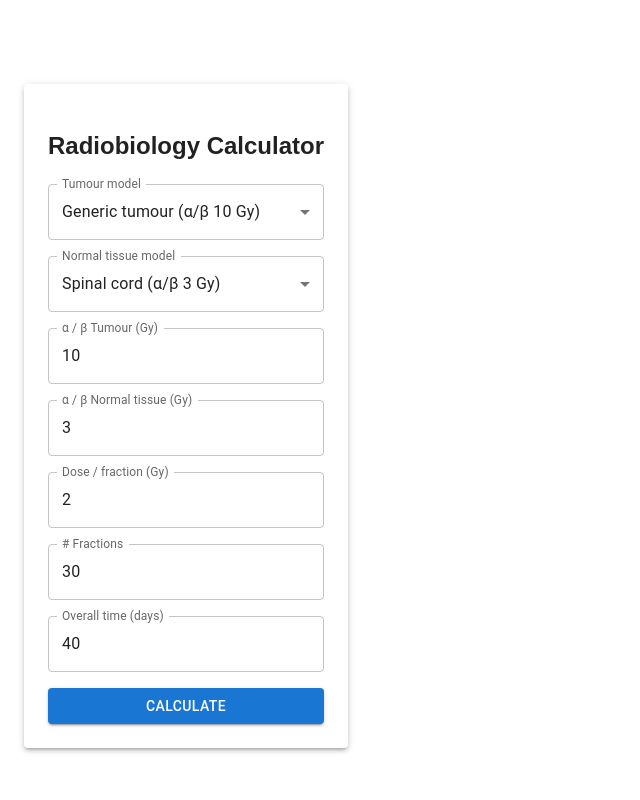
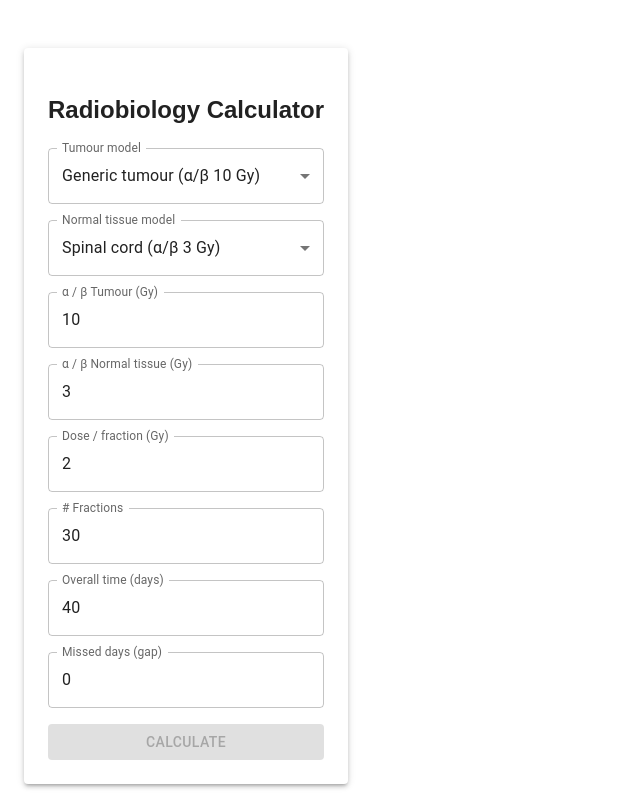
Before and after one commit to Sergejs-MP/radiocalc-ui, a React (Vite) app: page / in a window 1280 px wide. Shown: the whole page, without its empty margins (0-640 px from the left). Built offline with nearby package versions, Linux system fonts and the light colour scheme.

Commit message:
gap test

```diff
--- a/src/App.tsx
+++ b/src/App.tsx
@@ -23,6 +23,12 @@ import {
 // backend URL
 const API = import.meta.env.VITE_API + "/calculate";
 
+interface GapResult {
+  bed_lost: number;
+  eqd2_lost: number;
+  extra_physical_dose: number;
+  extra_fractions: number;
+}
 // result type from backend
 interface Result {
   total_dose: number;
@@ -30,6 +36,7 @@ interface Result {
   eqd2: number;
   time_corrected_bed: number;
   survival_fraction: number;
+  gap?: GapResult;
 }
 
 // preset dropdown options
@@ -42,6 +49,7 @@ export default function App() {
     d: 2,
     n: 30,
     t: 40,
+    gap: 0,
     abTumour: 10,
     abOAR: 3,
   });
@@ -75,13 +83,30 @@ export default function App() {
   const calc = async () => {
     setLoading(true);
     try {
+      // 1. normal BED/EQD2 request
       const { data } = await axios.post<Result>(API, {
         dose_per_fraction: inp.d,
         number_of_fractions: inp.n,
         treatment_time: inp.t,
         alpha_beta: inp.abTumour,
       });
-      setRes(data);
+
+      // 2. gap‑compensation request (only if gap > 0)
+      let gapData: GapResult | undefined = undefined;
+      if (inp.gap && inp.gap > 0) {
+        const { data: gapRes } = await axios.post<GapResult>(
+          API.replace("/calculate", "/gap_compensation"),
+          {
+            dose_per_fraction: inp.d,
+            num_fractions: inp.n,
+            alpha_beta: inp.abTumour,
+            missed_days: inp.gap,
+          }
+        );
+        gapData = gapRes;
+      }
+
+      setRes({ ...data, gap: gapData });
       setTab(0);
     } catch (err) {
       console.error(err);
@@ -158,13 +183,19 @@ export default function App() {
             value={inp.t}
             onChange={handleChange("t")}
           />
+          <TextField
+            label="Missed days (gap)"
+            type="number"
+            value={inp.gap}
+            onChange={handleChange("gap")}
+          />
 
           <Button
             variant="contained"
             onClick={calc}
             disabled={
               loading ||
-              [inp.d, inp.n, inp.t, inp.abTumour].some(
+              [inp.d, inp.n, inp.t, inp.abTumour, inp.gap].some(
                 (v) => v === undefined || v === null || v === 0
               )
             }
@@ -185,7 +216,15 @@ export default function App() {
             >
               {JSON.stringify(res, null, 2)}
             </pre>
-
+            {res?.gap && (
+              <Box sx={{ mb: 2, p: 2, bgcolor: "#eef" }}>
+                Lost&nbsp;<b>{res.gap.bed_lost}</b>&nbsp;Gy BED&nbsp;
+                (<b>{res.gap.eqd2_lost}</b>&nbsp;Gy EQD₂); need&nbsp;
+                <b>{res.gap.extra_physical_dose}</b>&nbsp;Gy ≈&nbsp;
+                <b>{res.gap.extra_fractions}</b>&nbsp;extra&nbsp;fraction
+                {res.gap.extra_fractions !== 1 && "s"}.
+              </Box>
+            )}
             <Tabs
               value={tab}
               onChange={(_, v) => setTab(v)}
```
